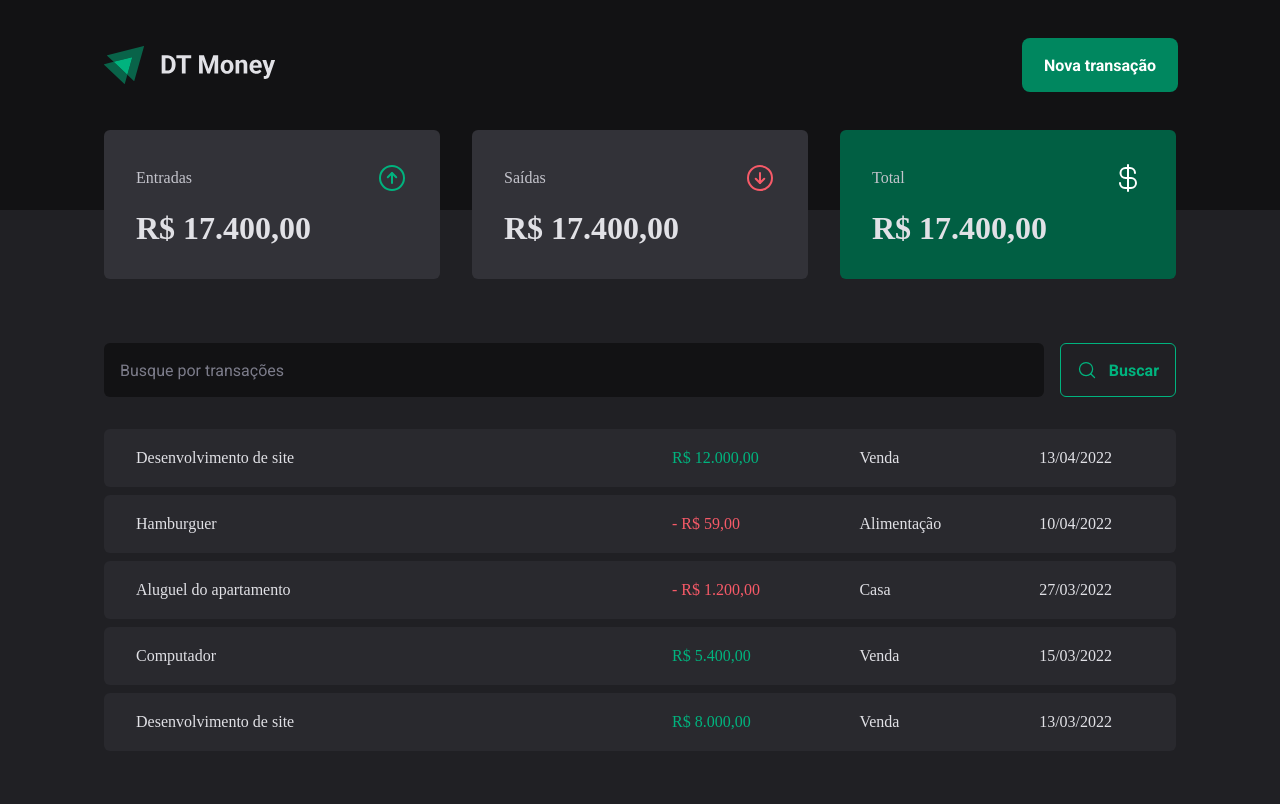
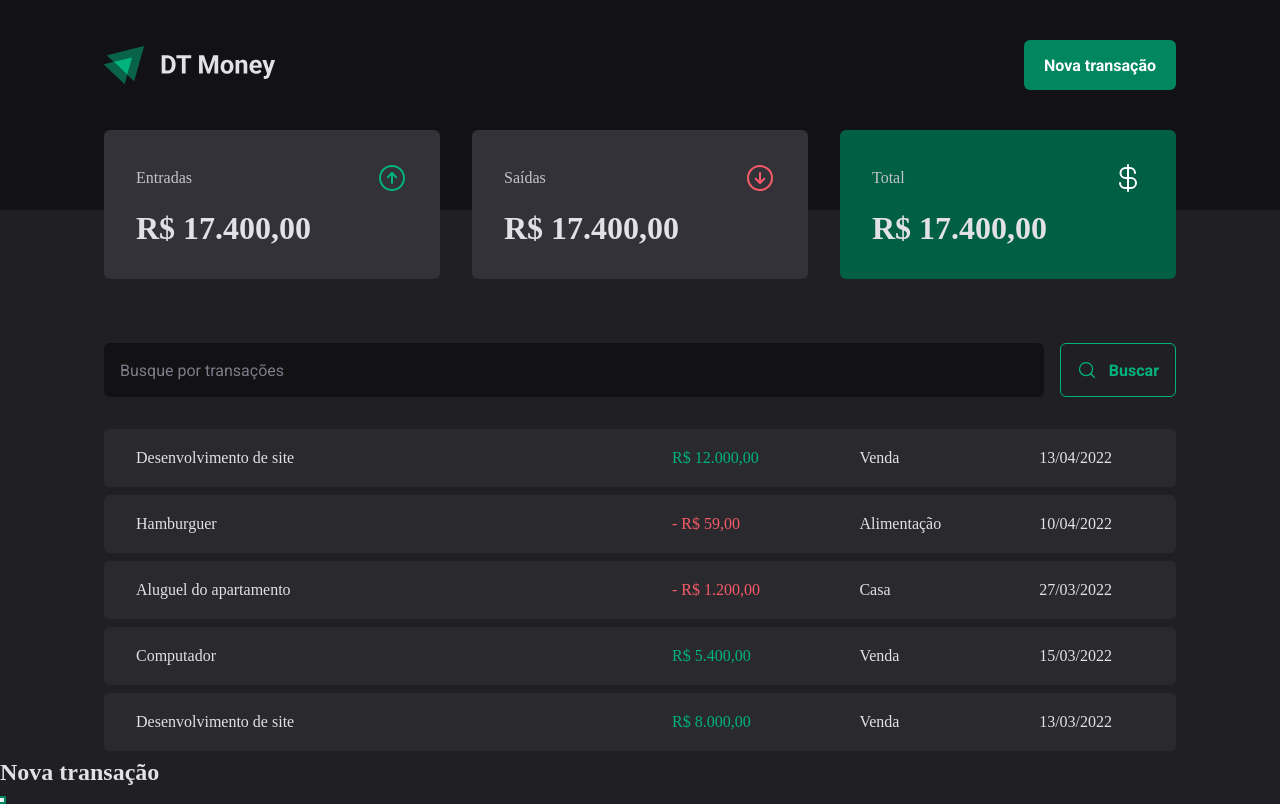
Before and after one commit to Urias01/dt-money, a React (Vite) app: page / in a window 1280 px wide. Both pictures are taken after a click on the button "Nova transação". Built offline with nearby package versions, Linux system fonts and the light colour scheme.

Commit message:
Create access modal

```diff
--- a/package.json
+++ b/package.json
@@ -10,6 +10,7 @@
     "preview": "vite preview"
   },
   "dependencies": {
+    "@radix-ui/react-dialog": "^1.0.5",
     "phosphor-react": "^1.4.1",
     "react": "^18.2.0",
     "react-dom": "^18.2.0",
--- a/src/components/Header/index.tsx
+++ b/src/components/Header/index.tsx
@@ -1,6 +1,7 @@
 import { HeaderContainer, HeaderContent, NewTransactionButton } from "./styles";
 
 import logoImg from '../../assets/Logo.svg'
+import * as Dialog from "@radix-ui/react-dialog";
 
 export function Header() {
   return (
@@ -8,7 +9,21 @@
       <HeaderContent>
         <img src={logoImg} alt="" />
 
-        <NewTransactionButton>Nova transação</NewTransactionButton>
+        <Dialog.Root>
+          <Dialog.Trigger asChild>
+            <NewTransactionButton>Nova transação</NewTransactionButton>
+          </Dialog.Trigger>
+
+          <Dialog.Portal>
+            <Dialog.Overlay />
+            <Dialog.Content>
+              <Dialog.Title>Nova transação</Dialog.Title>
+              <Dialog.Close />
+
+            </Dialog.Content>
+          </Dialog.Portal>
+        </Dialog.Root>
+
       </HeaderContent>
     </HeaderContainer>
   )
```
Also changed, not shown: 1 other file (tests, documents, lock files or other folders).
